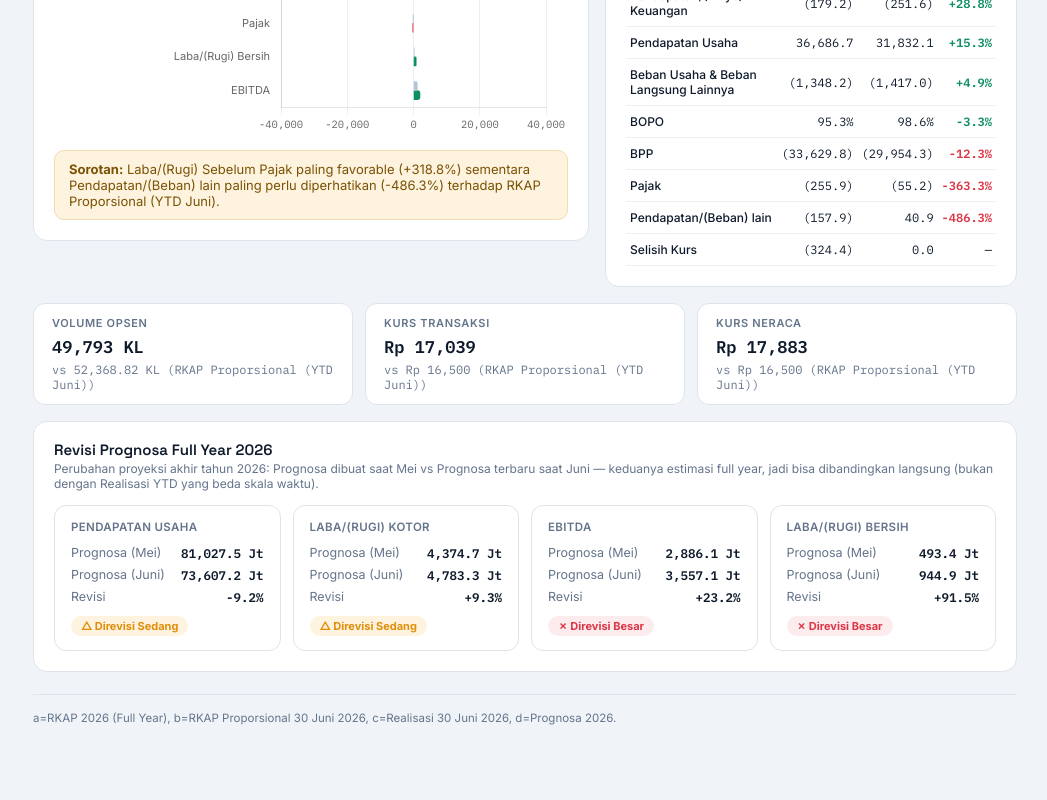
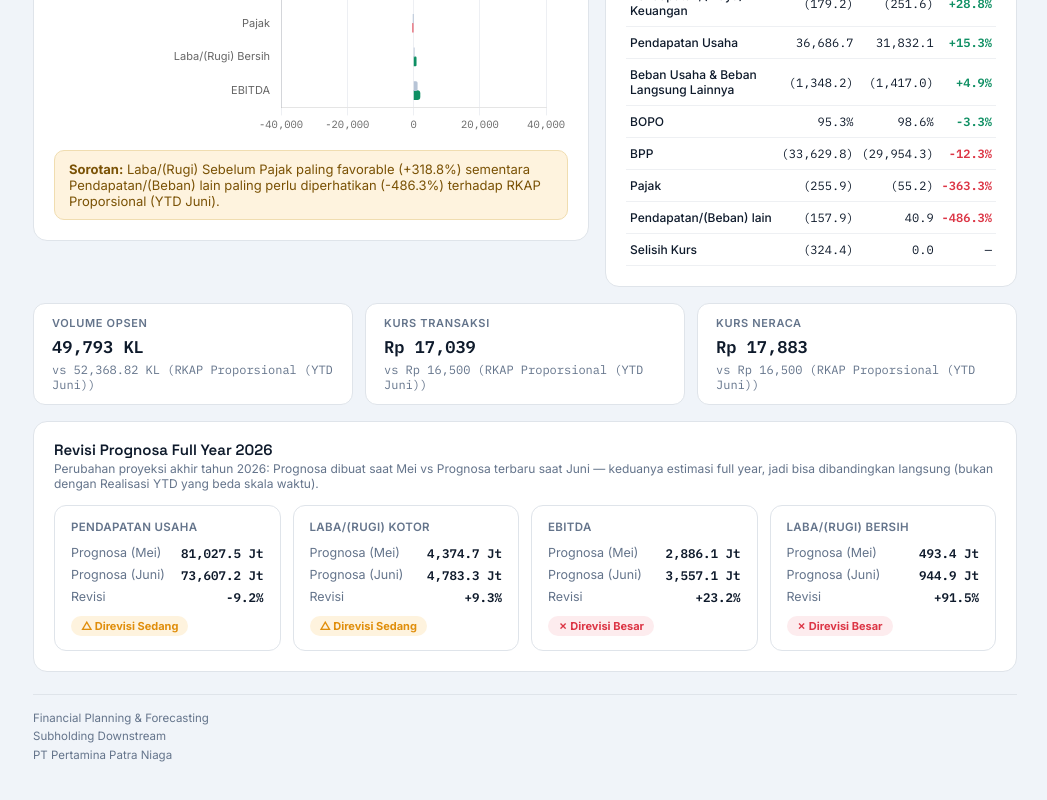
Before and after one commit to fbaihaqi10/Dashboard-Analisa-Varian, a plain HTML site: page index.html in a window 1280 px wide. Shown: the part 1223-2023 px from the top of the page, without its empty margins (233-1280 px from the left). Drawn offline with nearby package versions, Linux system fonts and the light colour scheme.

Commit message:
Update index.html

```diff
--- a/index.html
+++ b/index.html
@@ -537,7 +537,7 @@
             <tbody id="seas-tbody"></tbody>
           </table></div>
         </div>
-        <footer class="page-footer"></footer>
+        <footer class="page-footer">Financial Planning &amp; Forecasting<br>Subholding Downstream<br>PT Pertamina Patra Niaga</footer>
       </section>
 
       <!-- ============ PAGE 3: PER UNIT BISNIS ============ -->
@@ -594,7 +594,7 @@
           </table></div>
         </div>
 
-        <footer class="page-footer"></footer>
+        <footer class="page-footer">Financial Planning &amp; Forecasting<br>Subholding Downstream<br>PT Pertamina Patra Niaga</footer>
       </section>
 
       <!-- ============ PAGE 4: KOMPOSISI COGS ============ -->
@@ -636,7 +636,7 @@
             <tbody id="cogs-tbody"></tbody>
           </table></div>
         </div>
-        <footer class="page-footer" id="cogs-footer"></footer>
+        <footer class="page-footer" id="cogs-footer">Financial Planning &amp; Forecasting<br>Subholding Downstream<br>PT Pertamina Patra Niaga</footer>
       </section>
 
       <!-- ============ PAGE 5: VARIANCE ANALYSIS ============ -->
@@ -683,7 +683,7 @@
             <tbody id="var-tbody"></tbody>
           </table></div>
         </div>
-        <footer class="page-footer"></footer>
+        <footer class="page-footer">Financial Planning &amp; Forecasting<br>Subholding Downstream<br>PT Pertamina Patra Niaga</footer>
       </section>
 
       <!-- ============ PAGE: ANGGARAN BIAYA OPERASIONAL (ABO) ============ -->
@@ -1219,7 +1219,7 @@ function initSummaryPage(json){
 
   document.getElementById('sum-subtitle').textContent = `Data per ${META.period} (${META.unit}). Klik bar, baris tabel, atau kartu KPI untuk melihat data terkait secara interaktif.`;
   document.getElementById('sum-unitlabel').textContent = `${META.unit} · klik bar untuk menyorot baris di tabel`;
-  document.getElementById('sum-footer').innerHTML = `a=RKAP 2026 (Full Year), b=RKAP Proporsional ${META.period}, c=Realisasi ${META.period}, d=Prognosa 2026.`;
+  document.getElementById('sum-footer').innerHTML = `Financial Planning &amp; Forecasting<br>Subholding Downstream<br>PT Pertamina Patra Niaga`;
 
   renderNarrativeAndAlerts(plData, META);
   renderForecastAccuracy(META);
@@ -1983,7 +1983,7 @@ function renderAboPage(){
   renderAboWaterfall(ABO_CUBE);
   renderAboChips(ABO_CUBE);
   document.getElementById('abo-footer').innerHTML =
-    `Data Ytd s.d. bulan ke-${aboState.bulanCutoff} (2026), digabung dari FBL3N + EXTRACOMP. Nilai dalam Juta USD.`;
+    `Financial Planning &amp; Forecasting<br>Subholding Downstream<br>PT Pertamina Patra Niaga`;
 }
 
 function initAboPage(cube, monthIndex){
```
